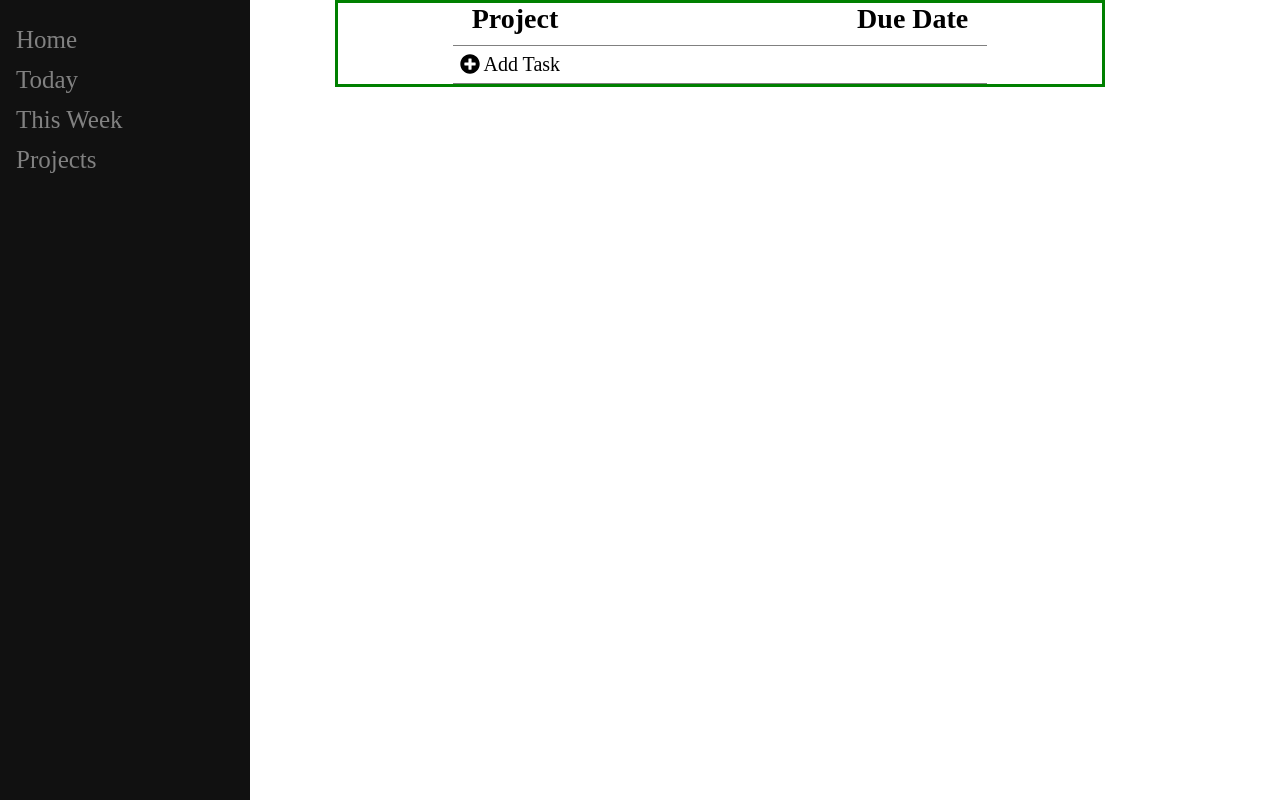
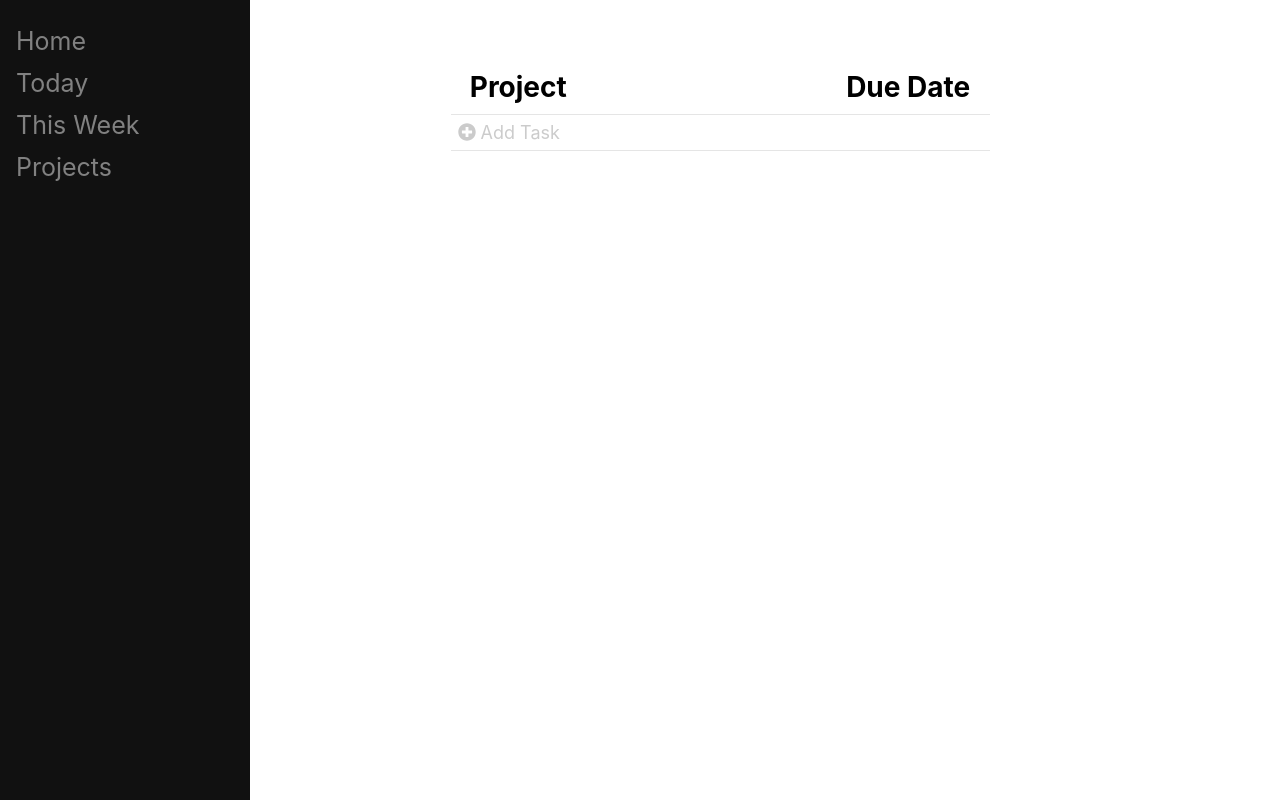
Before and after one commit to mosesakor/Todo-List, a website built with webpack: page dist/index.html in a window 1280 px wide. Built offline with nearby package versions, Linux system fonts and the light colour scheme; files whose address does not match are found by name.

Commit message:
added styling for new task button

```diff
--- a/src/index.js
+++ b/src/index.js
@@ -3,20 +3,11 @@ import './style.css';
 import '@fortawesome/fontawesome-free/js/fontawesome'
 import '@fortawesome/fontawesome-free/js/solid'
 import '@fortawesome/fontawesome-free/js/regular'
-import '@fortawesome/fontawesome-free/js/brands'
-
-function component() {
-  const element = document.createElement('div');
-
-  // Lodash, now imported by this script
-  element.innerHTML = _.join(['Hello', 'webpack'], ' ');
- element.classList.add('hello');
-
-  return element;
-}
-
-document.body.appendChild(component());
 
 const createTodoObject = (title, description, date) => {
 
 }
+
+const Dom = () => {
+
+}
--- a/src/style.css
+++ b/src/style.css
@@ -1,4 +1,5 @@
 @import url('../node_modules/@fortawesome/fontawesome-free/css/fontawesome.min.css');
+@import url('https://fonts.googleapis.com/css2?family=Roboto:wght@300&display=swap');
 
 
 /*
@@ -18,6 +19,7 @@ body, h1, h2, h3, h4, h5, h6, p, ol, ul {
   margin: 0;
   padding: 0;
   font-weight: normal;
+  font-family: -apple-system, BlinkMacSystemFont, 'Segoe UI', Roboto, Oxygen, Ubuntu, Cantarell, 'Open Sans', 'Helvetica Neue', sans-serif;
 }
 
 ol, ul {
@@ -59,13 +61,13 @@ img {
 }
 
 .main {
+  margin-top: 70px;
   margin-left: 160px;
   font-size: 28px;
   padding: 0px 10px;
 }
 
 .tasks {
-  border: 3px solid green;
   width: 70%;
   margin: auto;
 }
@@ -85,8 +87,14 @@ li {
   width: 70%;
   margin: auto;
   list-style-type: none;
-  font-size: 20px;
+  font-size: 18px;
   padding: 7px;
+  opacity: 0.2;
+  cursor: pointer;
+}
+
+li:hover {
+  opacity: 1;
 }
 
 @media screen and (max-height: 450px) {
```
Also changed, not shown: dist/index.html, 1 other file.
